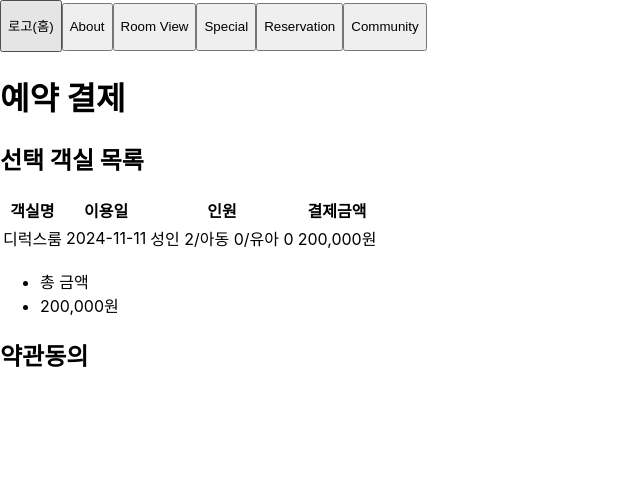
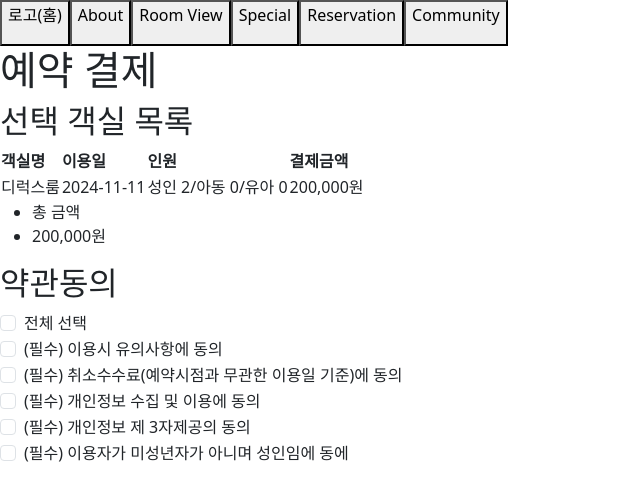
Before and after one commit to eziquexx/hjhotel-front, a React (Create React App) app: page /payment in a window 1280 px wide. Shown: the top 500 px of the page, without its empty margins (0-640 px from the left). Built offline with nearby package versions, Linux system fonts and the light colour scheme.

Commit message:
24.11.15 지은 : checkbox 전체 체크/해제 성공. 나머지 체크박스 선택시 전체선택 해지 작업중.

```diff
--- a/src/component/user/payment/script/PaymentContent.jsx
+++ b/src/component/user/payment/script/PaymentContent.jsx
@@ -1,24 +1,97 @@
-//24.11.12 지은 [완료] : PaymentContent 테스트
+import 'bootstrap/dist/css/bootstrap.min.css';
+import { useEffect, useState } from 'react';
+import { Col, Form, Row } from 'react-bootstrap';
+
+
+//24.11.15 지은 [진행중] : 체크박스 테스트 및 작업중
 export default function PaymentContent() {
+
+  // 체크박스의 선택 상태를 관리할 state
+  const [checkbox, setCheckBoxes] = useState({
+    checkbox1 : false,
+    checkbox2 : false,
+    checkbox3 : false,
+    checkbox4 : false,
+    checkbox5 : false,
+  });
+
+  // 전체 선택/해제 상태를 관리하는 state
+  const [selectAll, setSelectAll] = useState(false);
+
+  const handleSelectAllChange = (e) => {
+    const isChecked = e.target.checked;
+    setSelectAll(isChecked);
+
+    setCheckBoxes({
+      checkbox1: isChecked,
+      checkbox2: isChecked,
+      checkbox3: isChecked,
+      checkbox4: isChecked,
+      checkbox5: isChecked,
+    })
+  }
+
+  useEffect(() => {
+    // 만약에 ischecked가 아니면, 전체 선택 x
+
+  })
+
+  // useEffect(() => {
+  //   if (selectAll == true) {
+  //     // all checked
+  //     setCheckBoxes({
+  //       checkbox1: true,
+  //       checkbox2: true,
+  //       checkbox3: true,
+  //       checkbox4: true,
+  //       checkbox5: true,
+  //     });
+
+
+  //   } else {
+  //     setCheckBoxes({
+  //       checkbox1: false,
+  //       checkbox2: false,
+  //       checkbox3: false,
+  //       checkbox4: false,
+  //       checkbox5: false,
+  //     });
+  //   }
+  // })
+
+  const handleCheckboxChange = (e) => {
+    const isChecked = e.target.checked;
+    setCheckBoxes(isChecked);
+  }
+
+
+
+
+
+
   return (
-    <div>
+    <div className="payment_container">
       <h1>예약 결제</h1>
-      <div>
+      <div className="payment_selectRoomList">
         <h2>선택 객실 목록</h2>
         <div>
           <table>
+            <thead>
               <tr>
                 <th>객실명</th>
                 <th>이용일</th>
                 <th>인원</th>
                 <th>결제금액</th>
               </tr>
+            </thead>
+            <tbody>
               <tr>
                 <td>디럭스룸</td>
                 <td>2024-11-11</td>
                 <td>성인 2/아동 0/유아 0</td>
                 <td>200,000원</td>
               </tr>
+            </tbody>
           </table>
           <div>
             <ul>
@@ -29,9 +102,62 @@ export default function PaymentContent() {
         </div>
       </div>
 
+      <div className="payment_termsConditions">
+        <h2>약관동의</h2>
         <div>
-        <h2>약관동의</h2>
-        <div></div>
+          <Form>
+            {['checkbox'].map((type) => (
+              <div key={type}>
+                <Form.Check
+                  type={type}
+                  label="전체 선택"
+                  id="allCheckbox"
+                  checked={selectAll}
+                  onChange={handleSelectAllChange}
+                />
+                <div>
+                  <Form.Check
+                    type={type}
+                    label="(필수) 이용시 유의사항에 동의"
+                    id="checkbox1"
+                    checked={checkbox.checkbox1}
+                    onChange={handleCheckboxChange}
+                  />
+                  <Form.Check
+                    type={type}
+                    label="(필수) 취소수수료(예약시점과 무관한 이용일 기준)에 동의"
+                    id="checkbox2"
+                    checked={checkbox.checkbox2}
+                    onChange={handleCheckboxChange}
+                  />
+                  <Form.Check
+                    type={type}
+                    label="(필수) 개인정보 수집 및 이용에 동의"
+                    id="checkbox3"
+                    checked={checkbox.checkbox3}
+                    // onChange={handleCheckboxChange}
+                  />
+                  <Form.Check
+                    type={type}
+                    label="(필수) 개인정보 제 3자제공의 동의"
+                    id="checkbox4"
+                    checked={checkbox.checkbox4}
+                    // onChange={handleCheckboxChange}
+                  />
+                  <Form.Check
+                    type={type}
+                    label="(필수) 이용자가 미성년자가 아니며 성인임에 동에"
+                    id="checkbox5"
+                    checked={checkbox.checkbox5}
+                    // onChange={handleCheckboxChange}
+                  />
+                </div>
+
+              </div>
+            ))}
+
+          </Form>
+        </div>
       </div>
     </div>
   );
```
Also changed, not shown: 1 other file (tests, documents, lock files or other folders). Lines whose indentation alone changed are shown as unchanged.
